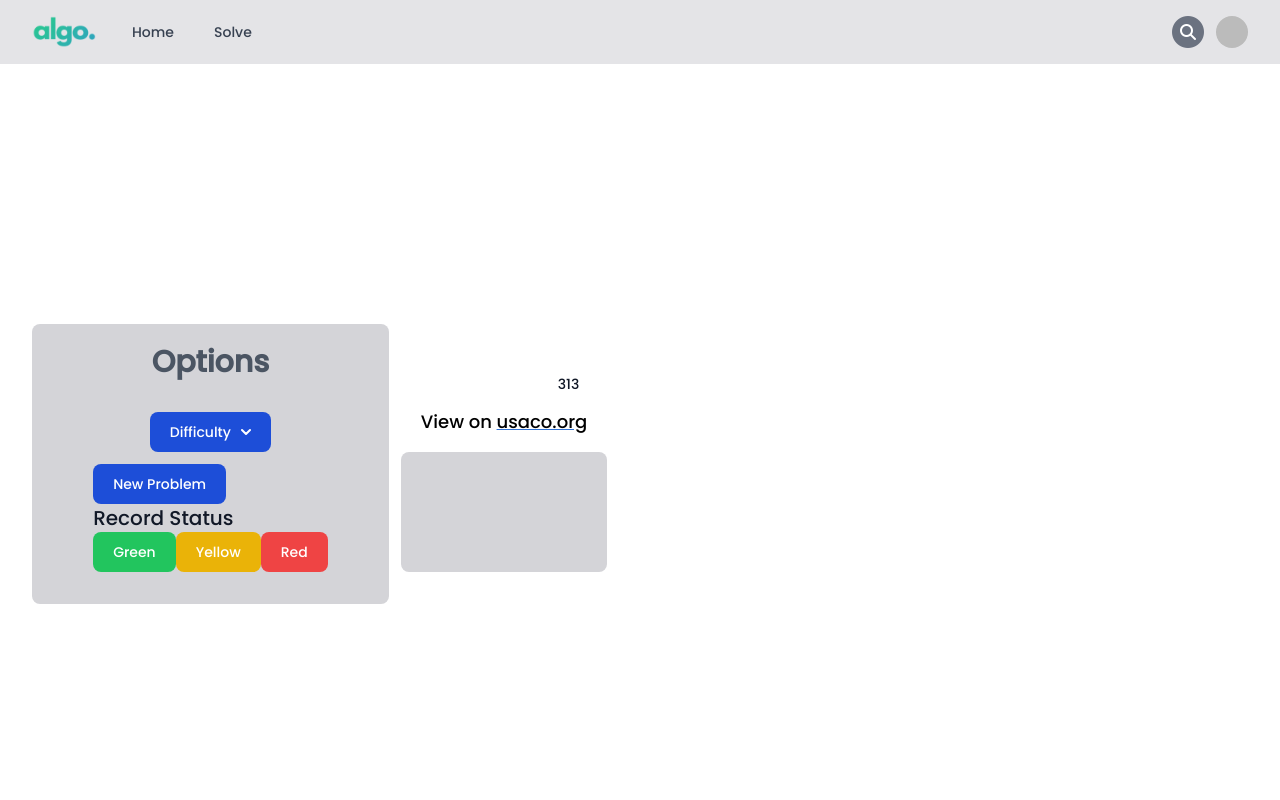
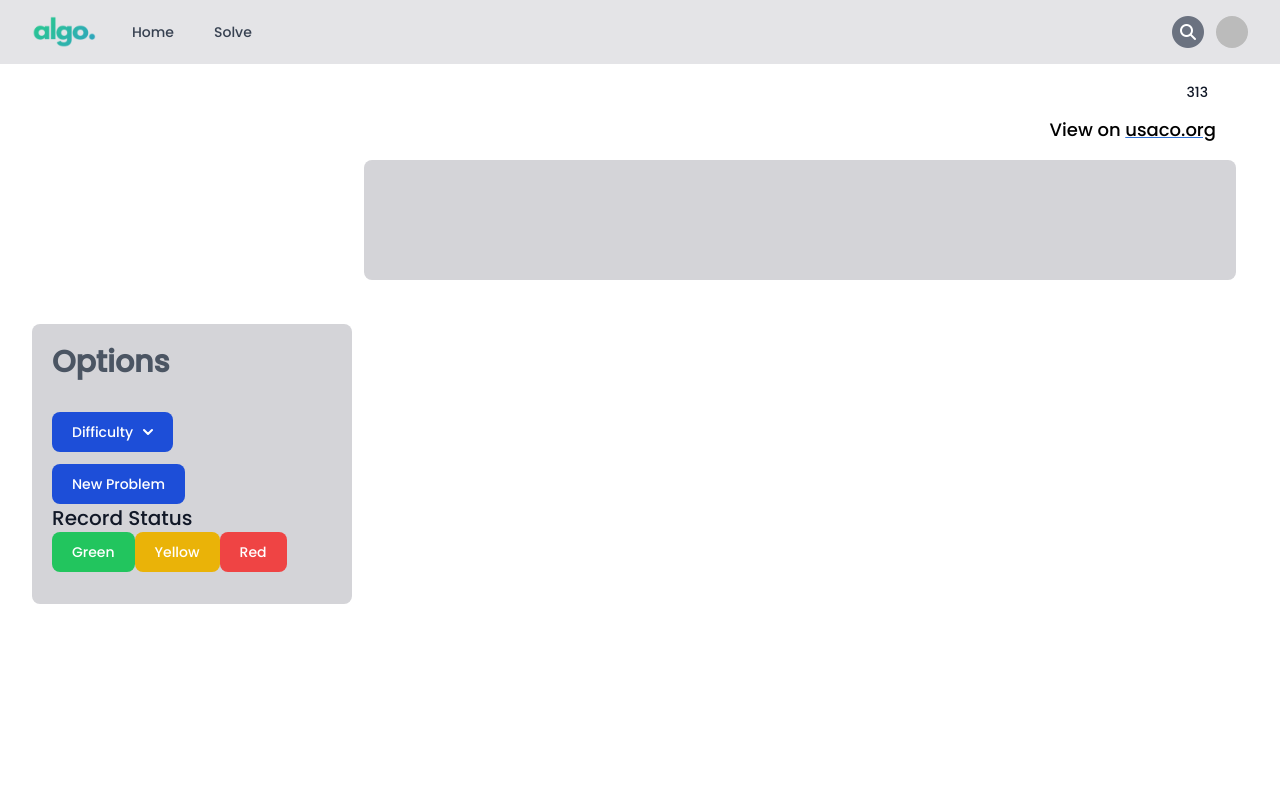
Before and after one commit to IMGROOT2/algo, a Vue app: page /solve in a window 1280 px wide. Shown: the top 800 px of the page. Built offline with nearby package versions, Linux system fonts and the light colour scheme; no server answers; the database is empty; sample sign-in values are in the browser's storage.

Commit message:
More solve

```diff
--- a/src/views/SolveView.vue
+++ b/src/views/SolveView.vue
@@ -1,6 +1,6 @@
 <template>
-    <main class="flex flex-grow flex-row items-center w-screen min-h-screen">
-        <div class="flex flex-col items-center bg-zinc-300 dark:bg-zinc-800 rounded-lg p-5 w-2/5 h-full ml-8">
+    <main class="flex flex-row items-center w-full h-screen justify-evenly">
+            <div class="flex-col items-center bg-zinc-300 dark:bg-zinc-800 rounded-lg p-5 w-1/4 ml-8">
                 <h1 class="text-3xl text-gray-600 dark:text-white font-bold mb-8">Options</h1>
                 <div id="diff-dropdown">
                     <button id="diff-trigger" class="text-white bg-blue-700 hover:bg-blue-800 focus:ring-4 focus:outline-none focus:ring-blue-300 font-medium rounded-lg text-sm px-5 py-2.5 text-center inline-flex items-center dark:bg-blue-600 dark:hover:bg-blue-700 dark:focus:ring-blue-800" type="button"><span id="diff-label">Difficulty</span> <svg class="w-2.5 h-2.5 ml-2.5" aria-hidden="true" xmlns="http://www.w3.org/2000/svg" fill="none" viewBox="0 0 10 6">
@@ -34,11 +34,12 @@
                     </div>
                 </div>
             </div>
-      <div class="w-full mr-8 grow flex h-auto">
+        <div class="flex-1 flex h-screen mr-8">
             <Loader size="16" id="problem-loader" class="hidden" />
-        <div id="problem">
+            <div class="flex-1 overflow-y-scroll">
+                <div id="problem" class="mx-auto">
             <div class="py-4">
-            <div class=" flex items-center justify-between px-4 sm:px-6 lg:px-8">
+            <div class="flex items-center justify-between px-4 sm:px-6 lg:px-8">
                 <div>
                 <h1
                     class="text-2xl lg:text-3xl font-bold dark:text-white text-gray-700"
@@ -59,8 +60,9 @@
             </div>
             <div class="dark:bg-zinc-800 bg-zinc-300 p-5 rounded-lg mx-3">
             <div class="p-4 lg:p-8">
-                <div class="max-w-screen-lg text-gray-500 sm:text-lg dark:text-gray-400">
+                <div class="max-w-screen-xl text-gray-500 sm:text-lg dark:text-gray-400">
                 <p class="mb-4" id="problem-text"></p>
+                </div>
             </div>
             </div>
         </div>
```
Lines whose indentation alone changed are shown as unchanged.
